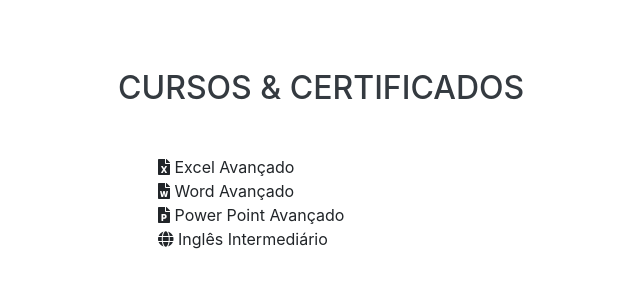
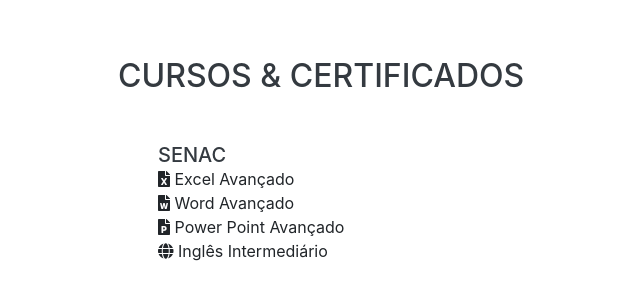
Before and after one commit to marinagarcia89/marinagarcia89.github.io, a website with bundled scripts: page pages/index.html in a window 1280 px wide. Shown: the part 5174-5474 px from the top of the page, without its empty margins (202-842 px from the left). Built offline with nearby package versions, Linux system fonts and the light colour scheme; a web font is replaced by a local one.

Commit message:
ATUALIZARrrrRR

```diff
--- a/pages/index.html
+++ b/pages/index.html
@@ -313,6 +313,7 @@
         <h2 class="mb-5">CURSOS & CERTIFICADOS</h2>
         <ul class="fa-ul mb-0">
           <li>
+          	<h5 class="mb-0">SENAC</h5>
             <i class="fas fa-file-excel"></i>
             Excel Avançado</li>
           <li>
```
